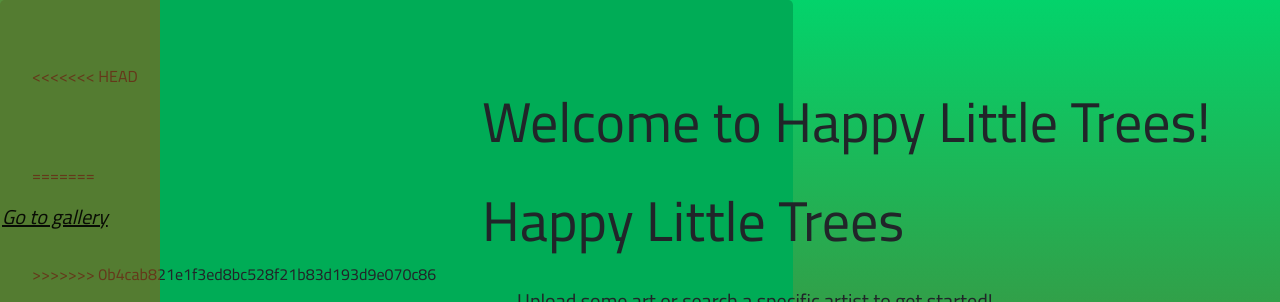
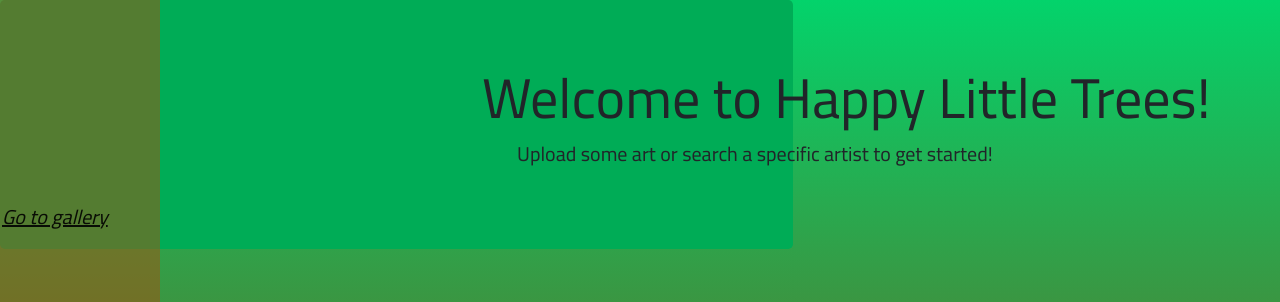
Before and after one commit to ryanholt22/Meshugga, a Node server app: page / in a window 1280 px wide. Shown: the top 302 px of the page. Run offline with Node 20, Linux system fonts and the light colour scheme; data that the repository does not hold is empty; some libraries are stand-ins or nearby versions; some web fonts are replaced.

Commit message:
hopefully fixed

```diff
--- a/config/config.json
+++ b/config/config.json
@@ -1,7 +1,7 @@
 {
   "development": {
     "username": "root",
-    "password": "",
+    "password": "Dexter11342",
     "database": "exampledb",
     "host": "localhost",
     "port": "3306",
--- a/server.js
+++ b/server.js
@@ -1,4 +1,4 @@
-// require("dotenv").config();
+require("dotenv").config();
 var express = require("express");
 var exphbs = require("express-handlebars");
 var path = require("path");
--- a/views/index.handlebars
+++ b/views/index.handlebars
@@ -6,11 +6,7 @@
     <button type="button" class="showHide" aria-label="Close" data-toggle="collapse" data-target=".navbar"
       style="background-color: transparent;">show/hide</button>
     <div class="jumbotron" id="header">
-<<<<<<< HEAD
       <h1 class="display-4" style="transform: translateX(450px);">Welcome to Happy Little Trees!</h1>
-=======
-      <h1 class="display-4" style="transform: translateX(450px);">Happy Little Trees</h1>
->>>>>>> 0b4cab821e1f3ed8bc528f21b83d193d9e070c86
       <p class="lead" style="transform: translateX(485px);">Upload some art or search a specific artist to get started!
       </p>
     </div>
```
